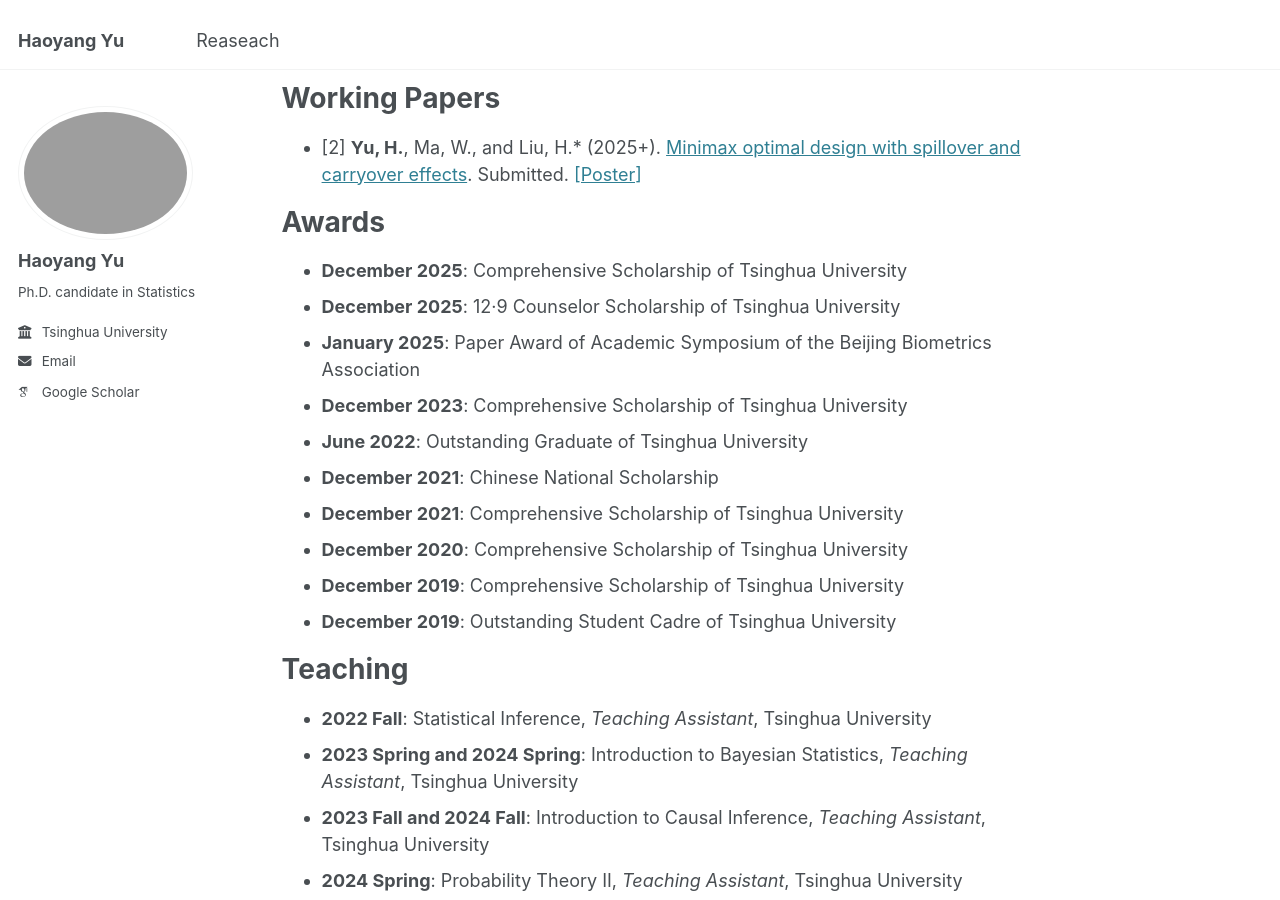
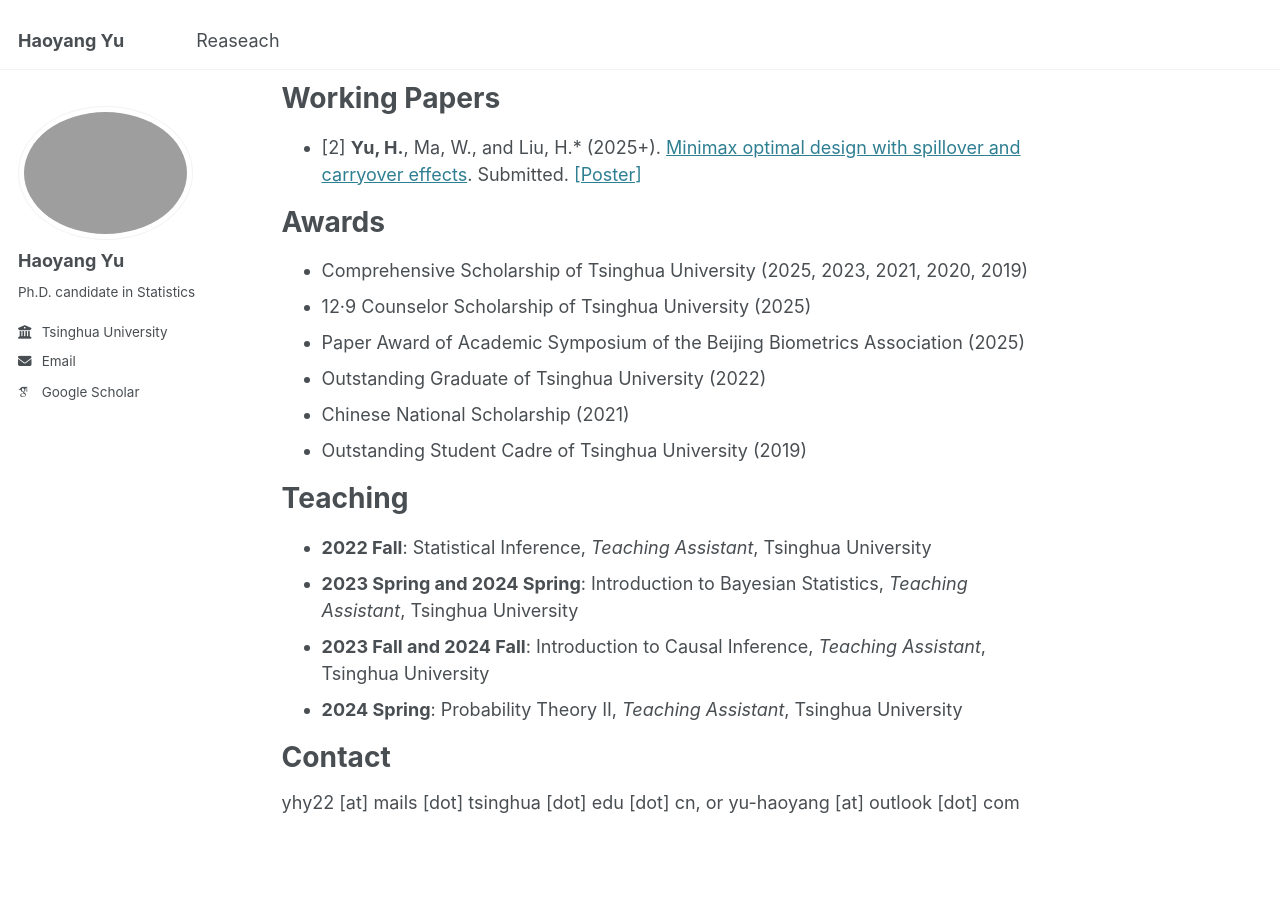
Before and after one commit to yu-hao-yang/yu-hao-yang.github.io, a Jekyll site: the page built from _pages/about.md, in a window 1280 px wide and 900 px high, scrolled down 465 px. Built offline with Jekyll 4.4.1, drawn with Linux system fonts in a browser that asks for light colours; some web fonts are replaced.

Commit message:
Update about.md

```diff
--- a/_pages/about.md
+++ b/_pages/about.md
@@ -26,16 +26,12 @@ Working Papers
 
 Awards
 ======
-* **December 2025**: Comprehensive Scholarship of Tsinghua University
-* **December 2025**: 12·9 Counselor Scholarship of Tsinghua University
-* **January 2025**: Paper Award of Academic Symposium of the Beijing Biometrics Association
-* **December 2023**: Comprehensive Scholarship of Tsinghua University
-* **June 2022**: Outstanding Graduate of Tsinghua University
-* **December 2021**: Chinese National Scholarship
-* **December 2021**: Comprehensive Scholarship of Tsinghua University
-* **December 2020**: Comprehensive Scholarship of Tsinghua University
-* **December 2019**: Comprehensive Scholarship of Tsinghua University
-* **December 2019**: Outstanding Student Cadre of Tsinghua University
+* Comprehensive Scholarship of Tsinghua University (2025, 2023, 2021, 2020, 2019)
+* 12·9 Counselor Scholarship of Tsinghua University (2025)
+* Paper Award of Academic Symposium of the Beijing Biometrics Association (2025)
+* Outstanding Graduate of Tsinghua University (2022)
+* Chinese National Scholarship (2021)
+* Outstanding Student Cadre of Tsinghua University (2019)
 
 Teaching
 ======
```
